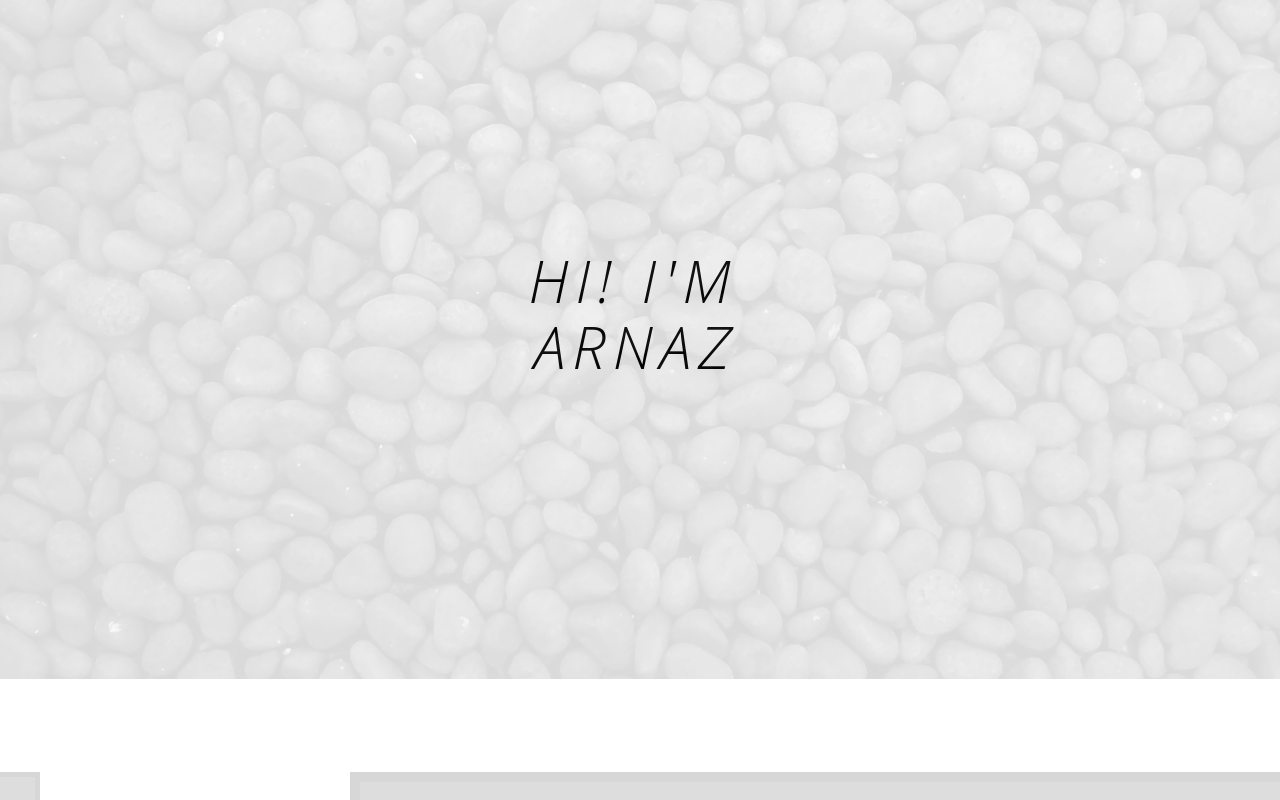
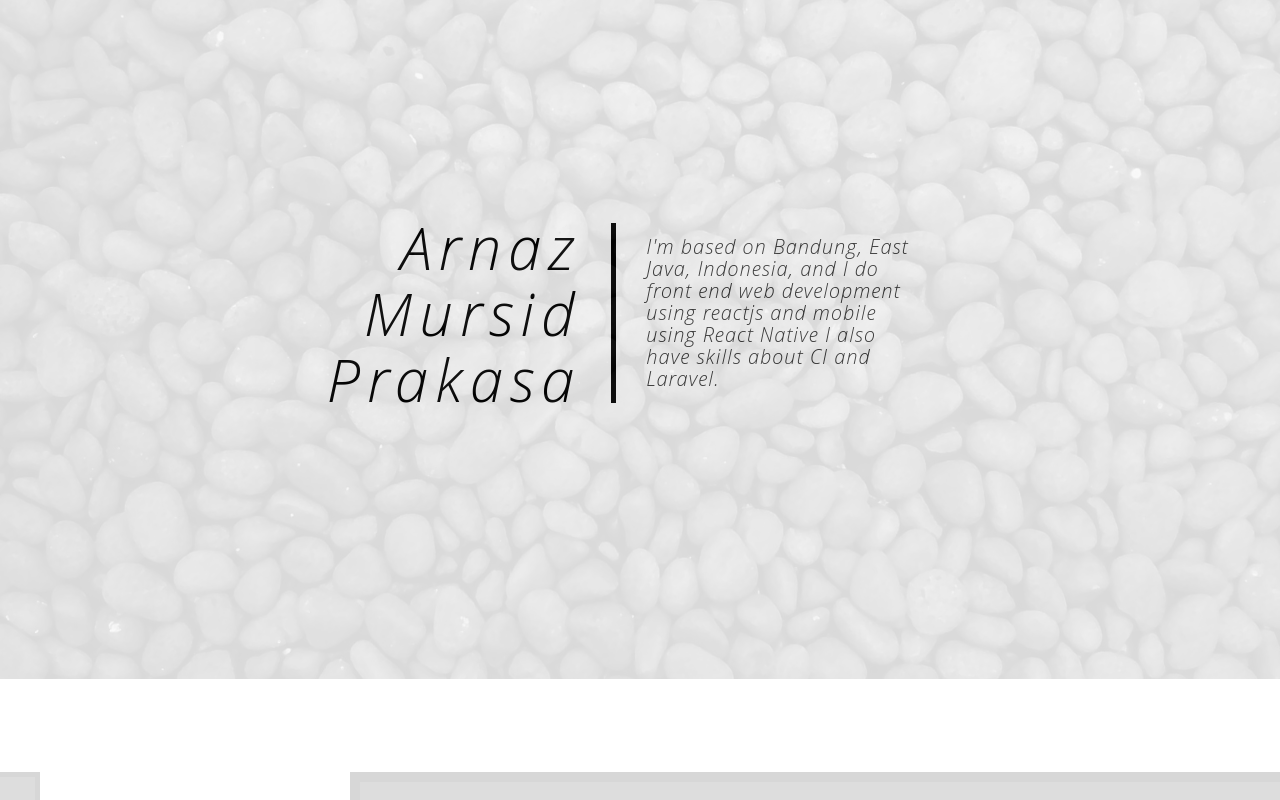
Before and after one commit to arnazmursidp/portofolio, a React (Create React App) app: page / in a window 1280 px wide. Shown: the top 800 px of the page. Built offline with nearby package versions, Linux system fonts and the light colour scheme.

Commit message:
add line and description

```diff
--- a/src/Header.js
+++ b/src/Header.js
@@ -9,11 +9,12 @@ class Header extends Component {
     return (
       <div className="App">
         <div className="App-header">
-          <div className="App-anim"></div>
-          <div className="App-anim2"></div>
-          <div className="App-anim3"></div>
           <div className="divh1">
-            <h1 className="App-h1">HI! I'M ARNAZ</h1>
+            <h1 className="App-h1">Arnaz Mursid Prakasa</h1>
+            <div className="div-line"></div>
+            <h3>I'm based on Bandung, East Java, Indonesia,
+              and I do front end web development using reactjs and mobile using React Native
+              I also have skills about CI and Laravel.</h3>
           </div>
         </div>
       </div>
```
